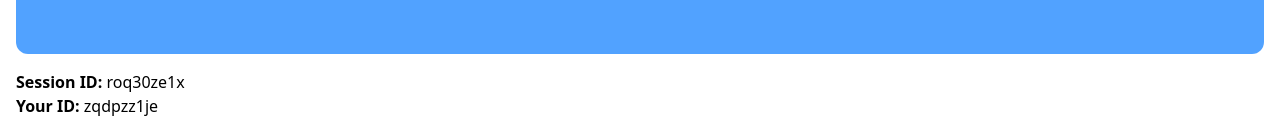
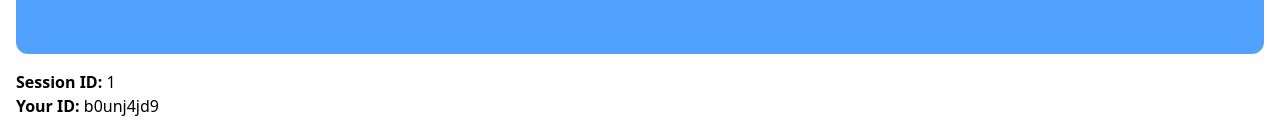
Before and after one commit to brachkow/bla, a Vue app in the folder client/: page /1 in a window 1280 px wide. Shown: the part 666-797 px from the top of the page. Built offline with nearby package versions, Linux system fonts and the light colour scheme; no server answers; the HTML template or start-up script is replaced by a standard one.

Commit message:
Move session creation to router

```diff
--- a/client/src/router/index.ts
+++ b/client/src/router/index.ts
@@ -1,5 +1,8 @@
 import { createRouter, createWebHistory } from 'vue-router'
 import HomeView from '../views/HomeView.vue'
+
+// Generate unique IDs
+const generateId = () => Math.random().toString(36).substr(2, 9)
 
 const router = createRouter({
   history: createWebHistory(import.meta.env.BASE_URL),
@@ -8,11 +11,17 @@ const router = createRouter({
       path: '/',
       name: 'home',
       component: HomeView,
+      beforeEnter: (to, from, next) => {
+        // Generate new session ID and redirect
+        const sessionId = generateId()
+        next(`/${sessionId}`)
+      },
     },
     {
       path: '/:sessionId',
       name: 'chat',
       component: HomeView,
+      props: true,
     },
   ],
 })
--- a/client/src/views/HomeView.vue
+++ b/client/src/views/HomeView.vue
@@ -9,6 +9,10 @@ interface ChatMessage {
   timestamp: number
 }
 
+const props = defineProps<{
+  sessionId: string
+}>()
+
 const they = ref('')
 const you = ref('')
 const sessionId = ref('')
@@ -18,23 +22,14 @@ const partnerConnected = ref(false)
 const partnerUserId = ref('')
 const ws = ref<WebSocket | null>(null)
 const typingTimeout = ref<NodeJS.Timeout>()
-
-// Generate unique IDs
-const generateId = () => Math.random().toString(36).substr(2, 9)
+const theyMessageRef = ref<HTMLElement | null>(null)
+let splitText: SplitText | null = null
 
 // Initialize session and user IDs
 onMounted(() => {
-  // Get or create session ID from URL params or generate new one
-  const urlParams = new URLSearchParams(window.location.search)
-  sessionId.value = urlParams.get('session') || generateId()
-  userId.value = generateId()
-
-  // Update URL with session ID
-  if (!urlParams.get('session')) {
-    const newUrl = `${window.location.pathname}?session=${sessionId.value}`
-    window.history.replaceState({}, '', newUrl)
-  }
-
+  // Get sessionId from route params (guaranteed to exist due to route guard)
+  sessionId.value = props.sessionId
+  userId.value = Math.random().toString(36).substr(2, 9)
   connectWebSocket()
 })
 
@@ -158,7 +153,7 @@ watch(you, (newValue) => {
 })
 
 const copySessionLink = async () => {
-  const link = `${window.location.origin}${window.location.pathname}?session=${sessionId.value}`
+  const link = `${window.location.origin}/${sessionId.value}`
   try {
     await navigator.clipboard.writeText(link)
     alert('Session link copied to clipboard!')
```
